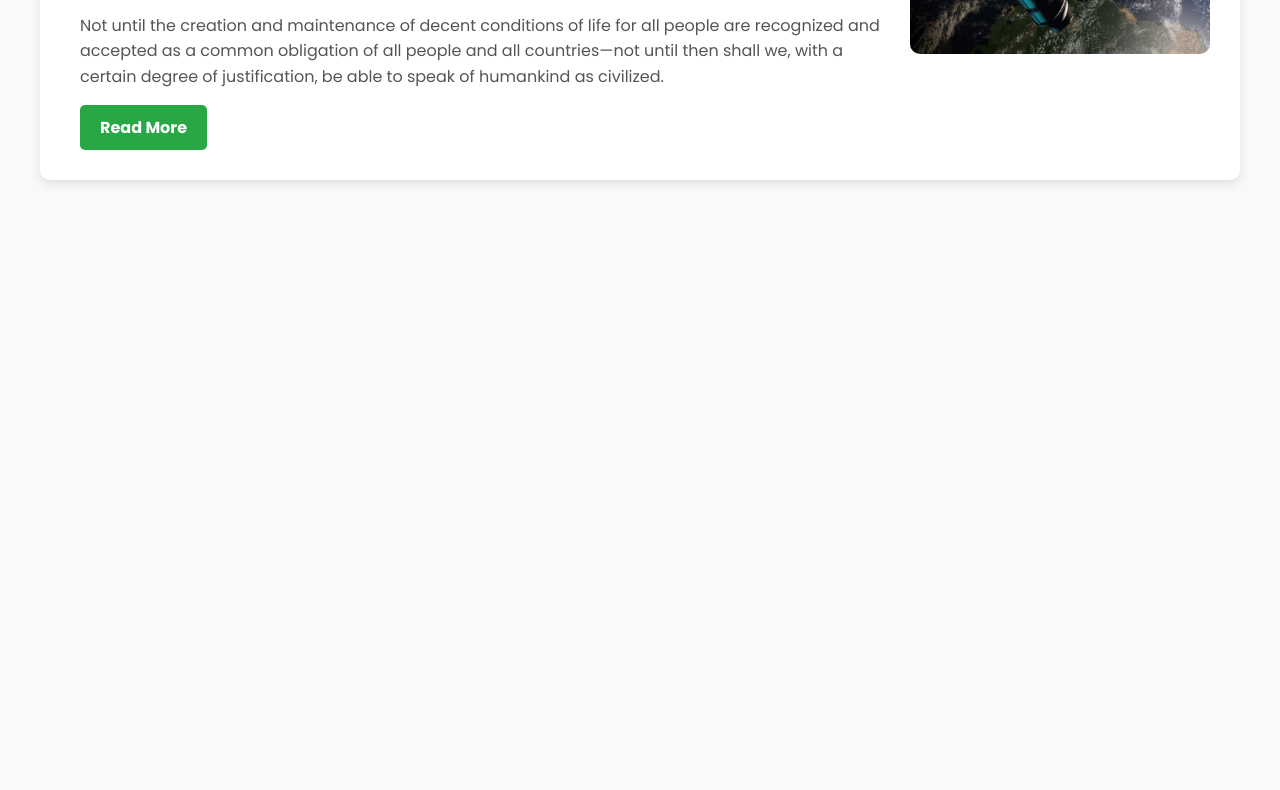
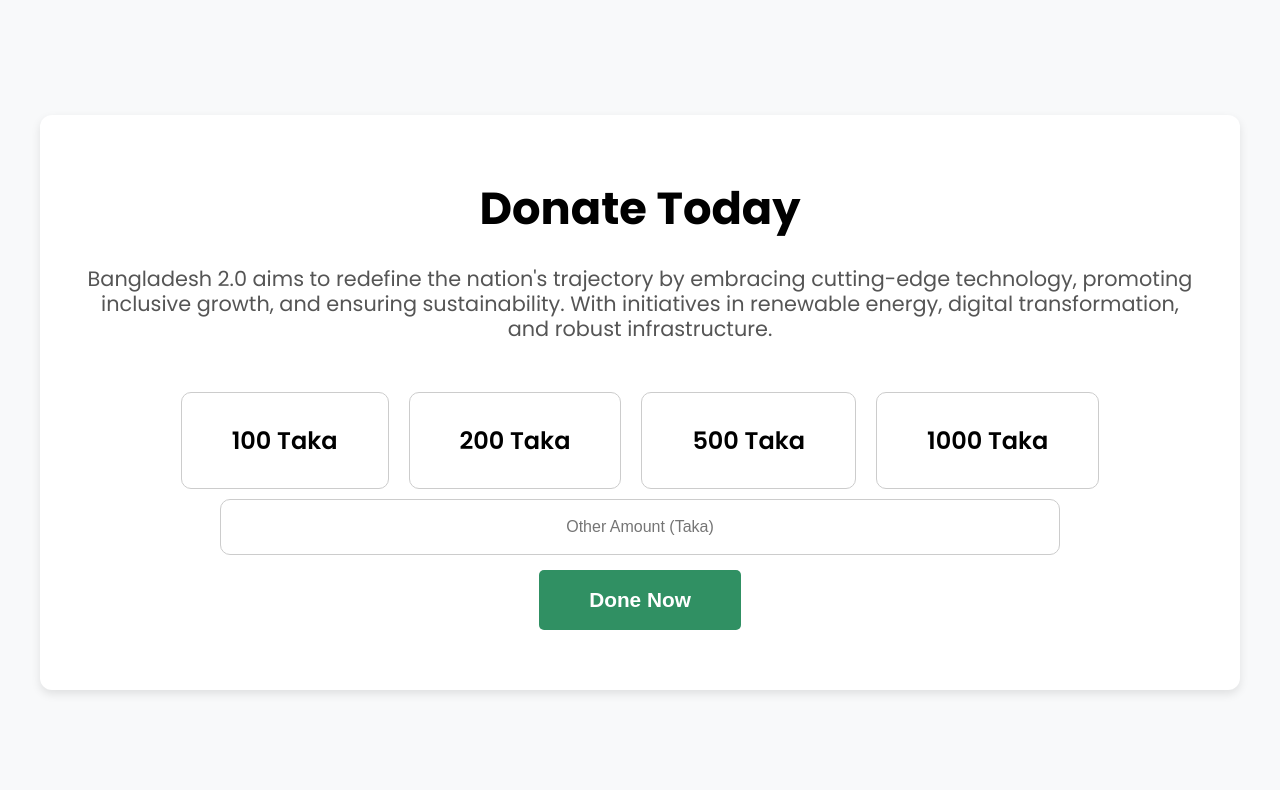
Before and after one commit to rafsan005/assignment-1, a plain HTML site: page index.html in a window 1280 px wide. Shown: the part 2540-3330 px from the top of the page. Before the commit the page ends 2800 px from the top, so only its background shows below. Drawn offline with Linux system fonts and the light colour scheme.

Commit message:
donete part added

```diff
--- a/index.html
+++ b/index.html
@@ -127,6 +127,32 @@
       </div>
     </div>
   </section>
+  <!--donate section-->
+  <section class="donate-section">
+    <div class="donate-container">
+      <h2 class="donate-title">Donate Today</h2>
+      <p class="donate-description">
+        Bangladesh 2.0 aims to redefine the nation's trajectory by embracing cutting-edge technology, promoting
+        inclusive growth, and ensuring sustainability. With initiatives in renewable energy, digital transformation, and
+        robust infrastructure.
+      </p>
+      <div class="donation-options">
+        <div class="donation-option" onclick="selectAmount(this)">100 Taka</div>
+        <div class="donation-option" onclick="selectAmount(this)">200 Taka</div>
+        <div class="donation-option" onclick="selectAmount(this)">500 Taka</div>
+        <div class="donation-option" onclick="selectAmount(this)">1000 Taka</div>
+      </div>
+      <input type="text" class="donation-input" placeholder="Other Amount (Taka)" />
+      <button class="donate-button">Done Now</button>
+    </div>
+  </section>
+  <script>
+    function selectAmount(element) {
+      const options = document.querySelectorAll(".donation-option");
+      options.forEach(option => option.classList.remove("active"));
+      element.classList.add("active");
+    }
+  </script>
 
 </body>
 
--- a/style/style.css
+++ b/style/style.css
@@ -1,4 +1,3 @@
-
 /* front style*/
 body {
   font-family: 'Poppins', sans-serif;
@@ -7,6 +6,7 @@ body {
   margin: 0;
   padding: 0;
 }
+
 /* Button Styling */
 .btn {
   display: inline-block;
@@ -171,6 +171,7 @@ body {
 .vision-btn:hover {
   opacity: 0.9;
 }
+
 /* Quote  */
 .quote-section {
   background-color: #f8f9fa;
@@ -324,3 +325,104 @@ body {
 .news-btn:hover {
   opacity: 0.9;
 }
+
+/*donate*/
+* {
+  margin: 0;
+  padding: 0;
+  box-sizing: border-box;
+}
+
+.donate-section {
+  background-color: #f8f9fa;
+  padding: 100px 20px;
+  text-align: center;
+}
+
+.donate-container {
+  max-width: 1200px;
+  margin: 0 auto;
+  padding: 60px 40px;
+  background-color: #ffffff;
+  border-radius: 12px;
+  box-shadow: 0px 4px 10px rgba(0, 0, 0, 0.1);
+}
+
+.donate-title {
+  font-size: 2.8rem;
+  font-weight: 700;
+  color: #000;
+  margin-bottom: 25px;
+}
+
+.donate-description {
+  font-size: 1.3rem;
+  color: #555555;
+  line-height: 1.2;
+  margin-bottom: 50px;
+}
+
+.donation-options {
+  display: flex;
+  justify-content: center;
+  gap: 20px;
+  margin-bottom: 10px;
+}
+
+.donation-option {
+  padding: 30px 50px;
+  font-size: 1.5rem;
+  font-weight: 600;
+  border: 1px solid #ccc;
+  border-radius: 10px;
+  background-color: #ffffff;
+  color: #000;
+  cursor: pointer;
+  transition: all 0.3s ease;
+}
+
+.donation-option.active {
+  background-color: #d1e7dd;
+  border: 1px solid #198754;
+  color: #000;
+}
+
+.donation-option:hover {
+  background-color: #e9ecef;
+}
+
+.donation-input {
+  width: 90%;
+  max-width: 840px;
+  padding: 18px 20px;
+  font-size: 1rem;
+  margin: 0 auto 15px;
+  border: .2px solid #ccc;
+  border-radius: 10px;
+  outline: none;
+  display: block;
+  text-align: center;
+}
+
+.donation-input:focus {
+  border-color: #b3bfc9;
+
+}
+
+.donate-button {
+  display: block;
+  margin: 0 auto;
+  background-color: #309063;
+  color: #ffffff;
+  padding: 18px 50px;
+  font-size: 1.3rem;
+  font-weight: 600;
+  border: none;
+  border-radius: 5px;
+  cursor: pointer;
+  transition: background-color 0.3s ease;
+}
+
+.donate-button:hover {
+  background-color: #145c3a;
+}
```
